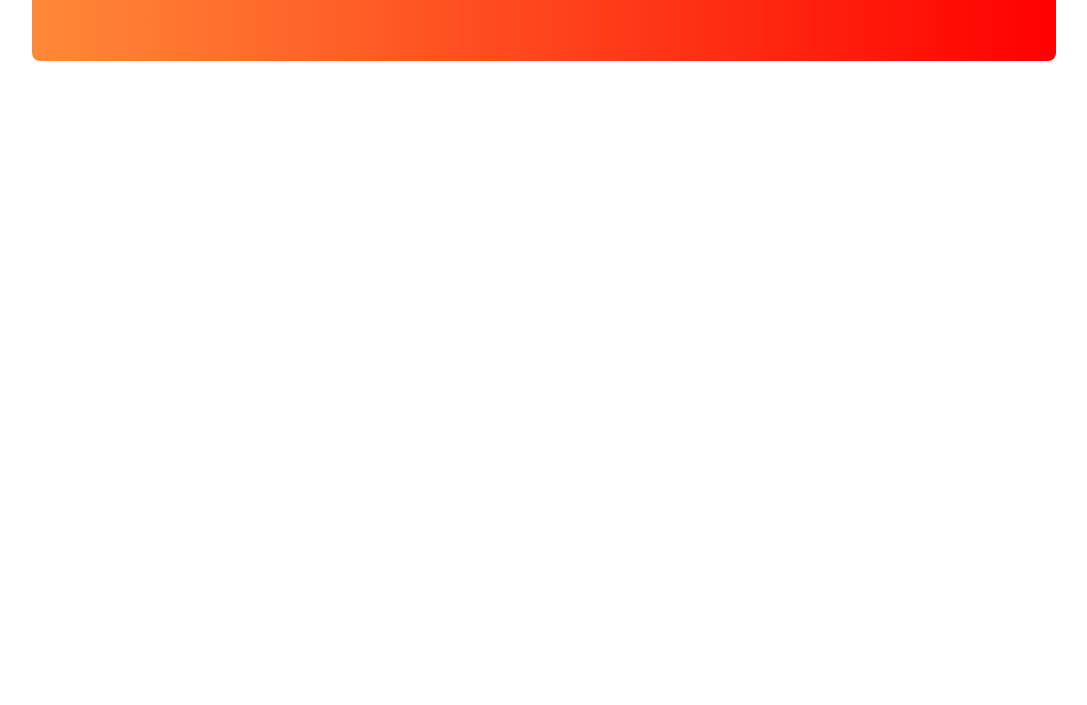
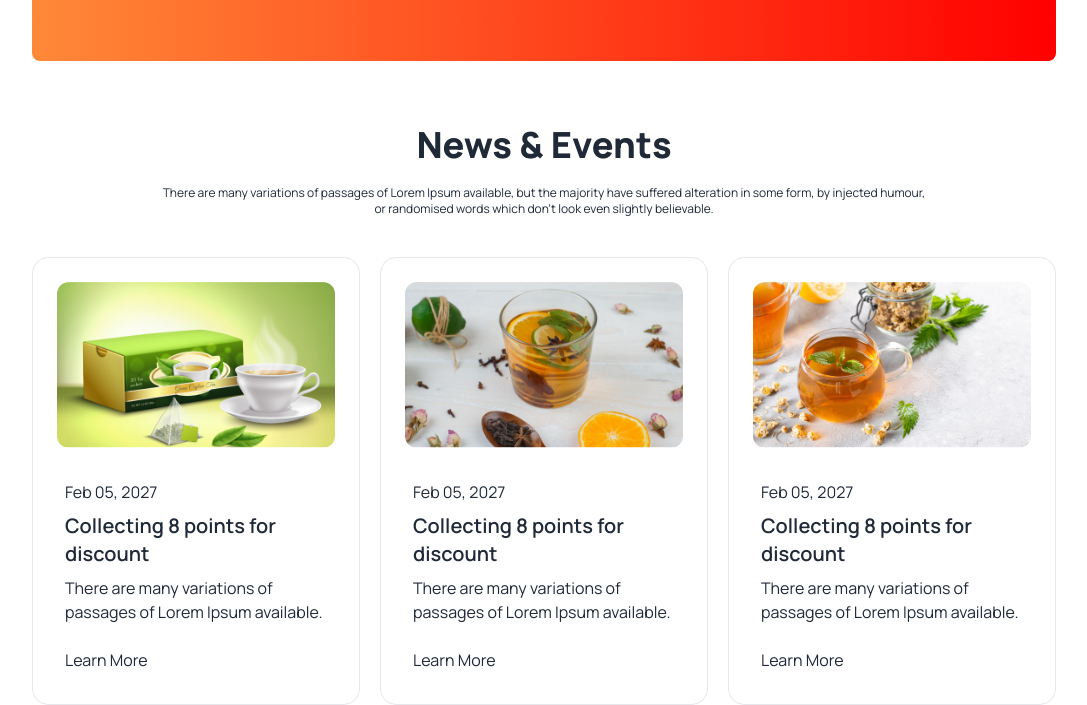
Before and after one commit to naimuddin94/Tea-House, a plain HTML site: page index.html in a window 1280 px wide. Shown: the part 2012-2717 px from the top of the page, without its empty margins (96-1183 px from the left). Before the commit the page ends 2457 px from the top, so only its background shows below. Drawn offline with nearby package versions, Linux system fonts and the light colour scheme.

Commit message:
create tea news section

```diff
--- a/index.html
+++ b/index.html
@@ -162,8 +162,10 @@
         </div>
       </section>
       <!-- clint review -->
-      <section class="container mx-auto mt-16 mb-96">
-        <div class="lg:flex rounded-lg max-w-5xl xl:mx-auto mx-8 bg-gradient-to-l from-[#F00] to-[#FF8938] py-16 px-10">
+      <section class="container mx-auto my-16">
+        <div
+          class="lg:flex rounded-lg max-w-5xl xl:mx-auto mx-8 bg-gradient-to-l from-[#F00] to-[#FF8938] py-16 px-10"
+        >
           <div class="flex items-center">
             <div class="text-white">
               <h1 class="text-4xl font-extrabold">
@@ -177,46 +179,140 @@
                 injected humour, or randomised words which don't look even
                 slightly believable.
               </p>
-              <button class="btn bg-white font-bold text-[#f00]">Show All</button>
+              <button class="btn bg-white font-bold text-[#f00]">
+                Show All
+              </button>
             </div>
           </div>
           <div class="relative w-fit mx-auto mt-10 md:mt-0">
             <!-- first client -->
-            <div class="relative mb-6 opacity-40 z-0 w-[340px] bg-white px-8 py-4 rounded-lg">
-              <img class="absolute -top-6 -left-6 border-4 border-white rounded-full bg-white" src="./images/client.png" alt="" />
+            <div
+              class="relative mb-6 opacity-40 z-0 w-[340px] bg-white px-8 py-4 rounded-lg"
+            >
+              <img
+                class="absolute -top-6 -left-6 border-4 border-white rounded-full bg-white"
+                src="./images/client.png"
+                alt=""
+              />
               <p class="mb-5 pt-5 text-sm text-gray-500">
                 We are providing the best and suitable home insurance services
                 for the people who are interested to treatment
               </p>
               <h6 class="font-medium">Ilham Yuda</h6>
               <p class="text-xs">Businessman</p>
-                <img class="absolute bottom-3 right-3" src="./images/circles.png" alt="" />
+              <img
+                class="absolute bottom-3 right-3"
+                src="./images/circles.png"
+                alt=""
+              />
             </div>
             <!-- second client -->
-            <div class="absolute md:-left-20 top-[27%] opacity-95 z-10 w-[340px] bg-white px-8 py-4 rounded-lg">
-              <img class="absolute -top-6 -left-6 border-4 border-white rounded-full bg-white" src="./images/client.png" alt="" />
+            <div
+              class="absolute md:-left-20 top-[27%] opacity-95 z-10 w-[340px] bg-white px-8 py-4 rounded-lg"
+            >
+              <img
+                class="absolute -top-6 -left-6 border-4 border-white rounded-full bg-white"
+                src="./images/client.png"
+                alt=""
+              />
               <p class="mb-5 pt-5 text-sm text-gray-500">
                 We are providing the best and suitable home insurance services
                 for the people who are interested to treatment
               </p>
               <h6 class="font-medium">Ilham Yuda</h6>
               <p class="text-xs">Businessman</p>
-                <img class="absolute bottom-3 right-3" src="./images/circles.png" alt="" />
+              <img
+                class="absolute bottom-3 right-3"
+                src="./images/circles.png"
+                alt=""
+              />
             </div>
             <!-- third client -->
-            <div class="relative opacity-40 z-0 bg-white px-8 w-[340px] py-4 rounded-lg">
-              <img class="absolute -top-6 -left-6 border-4 border-white rounded-full bg-white" src="./images/client.png" alt="" />
+            <div
+              class="relative opacity-40 z-0 bg-white px-8 w-[340px] py-4 rounded-lg"
+            >
+              <img
+                class="absolute -top-6 -left-6 border-4 border-white rounded-full bg-white"
+                src="./images/client.png"
+                alt=""
+              />
               <p class="mb-5 pt-5 text-sm text-gray-500">
                 We are providing the best and suitable home insurance services
                 for the people who are interested to treatment
               </p>
               <h6 class="font-medium">Ilham Yuda</h6>
               <p class="text-xs">Businessman</p>
-                <img class="absolute bottom-3 right-3" src="./images/circles.png" alt="" />
+              <img
+                class="absolute bottom-3 right-3"
+                src="./images/circles.png"
+                alt=""
+              />
             </div>
           </div>
         </div>
       </section>
+      <!-- feature section -->
+      <section class="xl:mx-auto mx-8 text-center">
+        <h1 class="text-4xl font-extrabold">News & Events</h1>
+        <p class="text-xs max-w-3xl mx-auto my-5">
+          There are many variations of passages of Lorem Ipsum available, but
+          the majority have suffered alteration in some form, by injected
+          humour, or randomised words which don't look even slightly believable.
+        </p>
+      </section>
+      <div class="grid gap-5 lg:grid-cols-3 md:grid-cols-2 max-w-5xl xl:mx-auto mx-8 mt-10">
+        <div class="card bg-base-100 border-[1.5px]">
+          <figure class="px-6 pt-6">
+            <img
+              src="/images/news-1.png"
+              alt="Shoes"
+              class="rounded-xl"
+            />
+          </figure>
+          <div class="card-body">
+            <time>Feb 05, 2027</time>
+            <h2 class="card-title">Collecting 8 points for discount</h2>
+            <p>There are many variations of passages of Lorem Ipsum available.</p>
+            <div class="card-actions mt-4">
+              <button class="">Learn More</button>
+            </div>
+          </div>
+        </div>
+        <div class="card bg-base-100 border-[1.5px]">
+          <figure class="px-6 pt-6">
+            <img
+              src="/images/news-2.png"
+              alt="Shoes"
+              class="rounded-xl"
+            />
+          </figure>
+          <div class="card-body">
+            <time>Feb 05, 2027</time>
+            <h2 class="card-title">Collecting 8 points for discount</h2>
+            <p>There are many variations of passages of Lorem Ipsum available.</p>
+            <div class="card-actions mt-4">
+              <button class="">Learn More</button>
+            </div>
+          </div>
+        </div>
+        <div class="card bg-base-100 border-[1.5px]">
+          <figure class="px-6 pt-6">
+            <img
+              src="/images/news-3.png"
+              alt="Shoes"
+              class="rounded-xl"
+            />
+          </figure>
+          <div class="card-body">
+            <time>Feb 05, 2027</time>
+            <h2 class="card-title">Collecting 8 points for discount</h2>
+            <p>There are many variations of passages of Lorem Ipsum available.</p>
+            <div class="card-actions mt-4">
+              <button class="">Learn More</button>
+            </div>
+          </div>
+        </div>
+      </div>
     </main>
     <!-- fontawesome link -->
     <script
```
